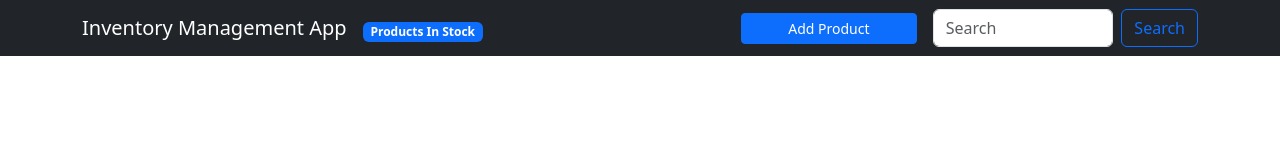
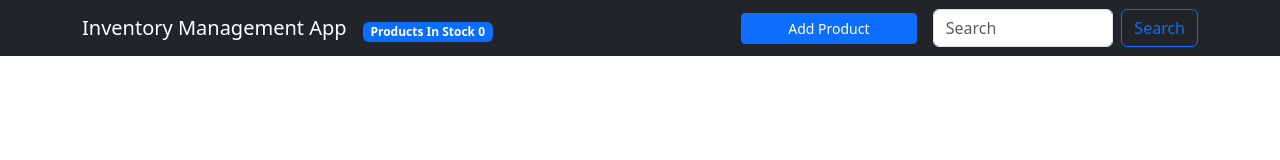
Before and after one commit to mohsinkhan60/flast_api_react_app, a React (Create React App) app in the folder front_end/: page / in a window 1280 px wide. Shown: the top 160 px of the page. Built offline with nearby package versions, Linux system fonts and the light colour scheme.

Commit message:
feat: implement ProductContext for managing product state

```diff
--- a/front_end/src/App.js
+++ b/front_end/src/App.js
@@ -1,15 +1,16 @@
-import { BrowserRouter, Routes } from 'react-router-dom';
-import './App.css';
-import NavBar from './components/NavBar';
+import { BrowserRouter, Routes } from "react-router-dom";
+import "./App.css";
+import NavBar from "./components/NavBar";
+import { ProductProvider } from "./ProductContext";
 
 function App() {
   return (
     <div>
       <BrowserRouter>
-        <NavBar />
-        <Routes>
-          {/* Your <Route> components go here */}
-        </Routes>
+        <ProductProvider>
+          <NavBar />
+          <Routes>{/* Your <Route> components go here */}</Routes>
+        </ProductProvider>
       </BrowserRouter>
     </div>
   );
--- /dev/null
+++ b/front_end/src/ProductContext.js
@@ -0,0 +1,12 @@
+import { createContext, useState } from "react"
+
+export const ProductContext = createContext();
+
+export const ProductProvider = (props) => {
+const [products, setProducts] = useState({ data: [] });
+   return(
+      <ProductContext.Provider value = {[products, setProducts]}>
+         {props.children}
+      </ProductContext.Provider>
+   )
+}
--- a/front_end/src/components/NavBar.js
+++ b/front_end/src/components/NavBar.js
@@ -1,18 +1,35 @@
-import { Badge, Button, Form, FormControl, Nav, Navbar, Container } from 'react-bootstrap';
-import { Link } from 'react-router-dom';
+import { useContext } from "react";
+import {
+  Badge,
+  Button,
+  Form,
+  FormControl,
+  Nav,
+  Navbar,
+  Container,
+} from "react-bootstrap";
+import { Link } from "react-router-dom";
+import { ProductContext } from "../ProductContext";
 
-const NavBar = () => (
+const NavBar = () => {
+   const [products, setProducts] = useContext(ProductContext)
+  return (
     <Navbar bg="dark" expand="lg" variant="dark">
       <Container>
         <Navbar.Brand href="#home">Inventory Management App</Navbar.Brand>
         <Navbar.Toggle aria-controls="navbar-nav" />
         <Navbar.Collapse id="navbar-nav">
           <Nav className="me-auto">
-          <Badge bg="primary" className="mt-2">Products In Stock</Badge>
+            <Badge bg="primary" className="mt-2">
+              Products In Stock {products.data.length}
+            </Badge>
           </Nav>
 
           <Form className="d-flex align-items-center">
-          <Link to="/addproduct" className="btn btn-primary btn-sm me-3 w-100">
+            <Link
+              to="/addproduct"
+              className="btn btn-primary btn-sm me-3 w-100"
+            >
               Add Product
             </Link>
             <FormControl
@@ -29,5 +46,6 @@ const NavBar = () => (
       </Container>
     </Navbar>
   );
+};
 
 export default NavBar;
```
Lines whose indentation alone changed are shown as unchanged.
